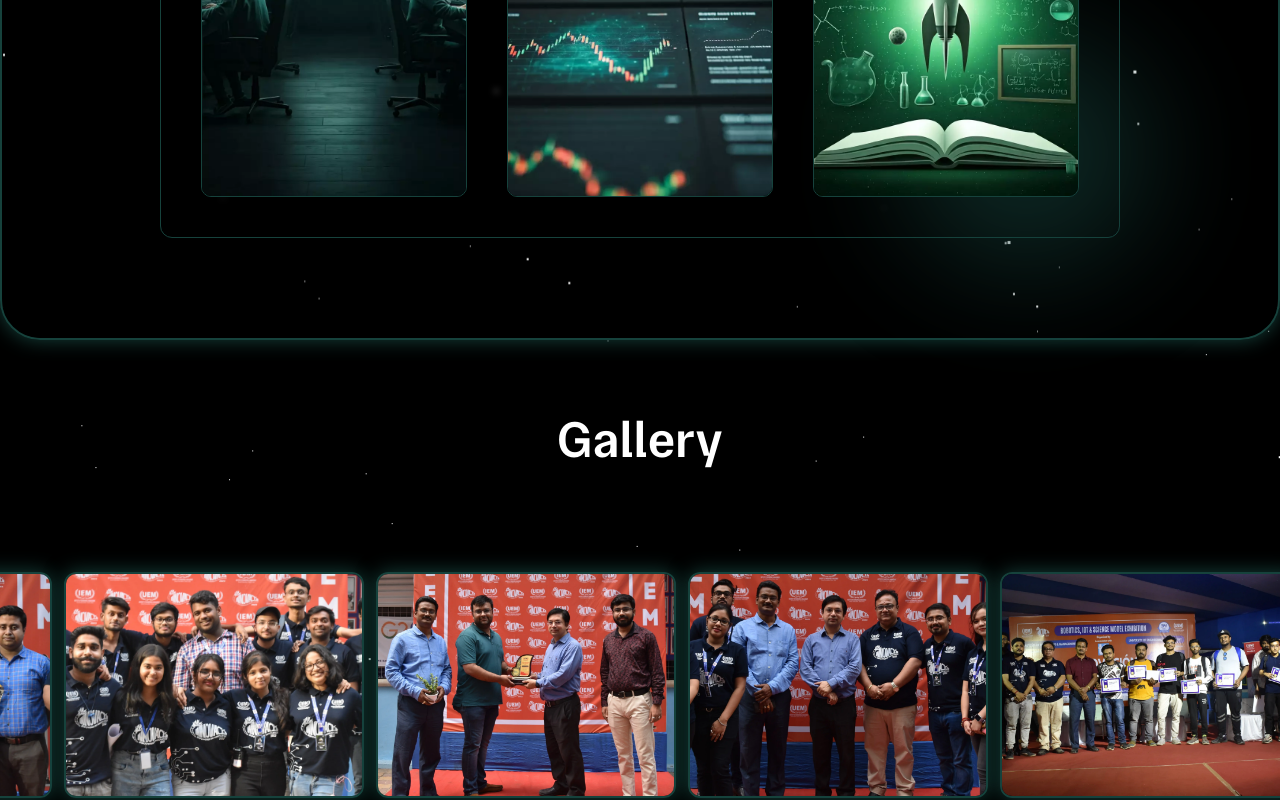
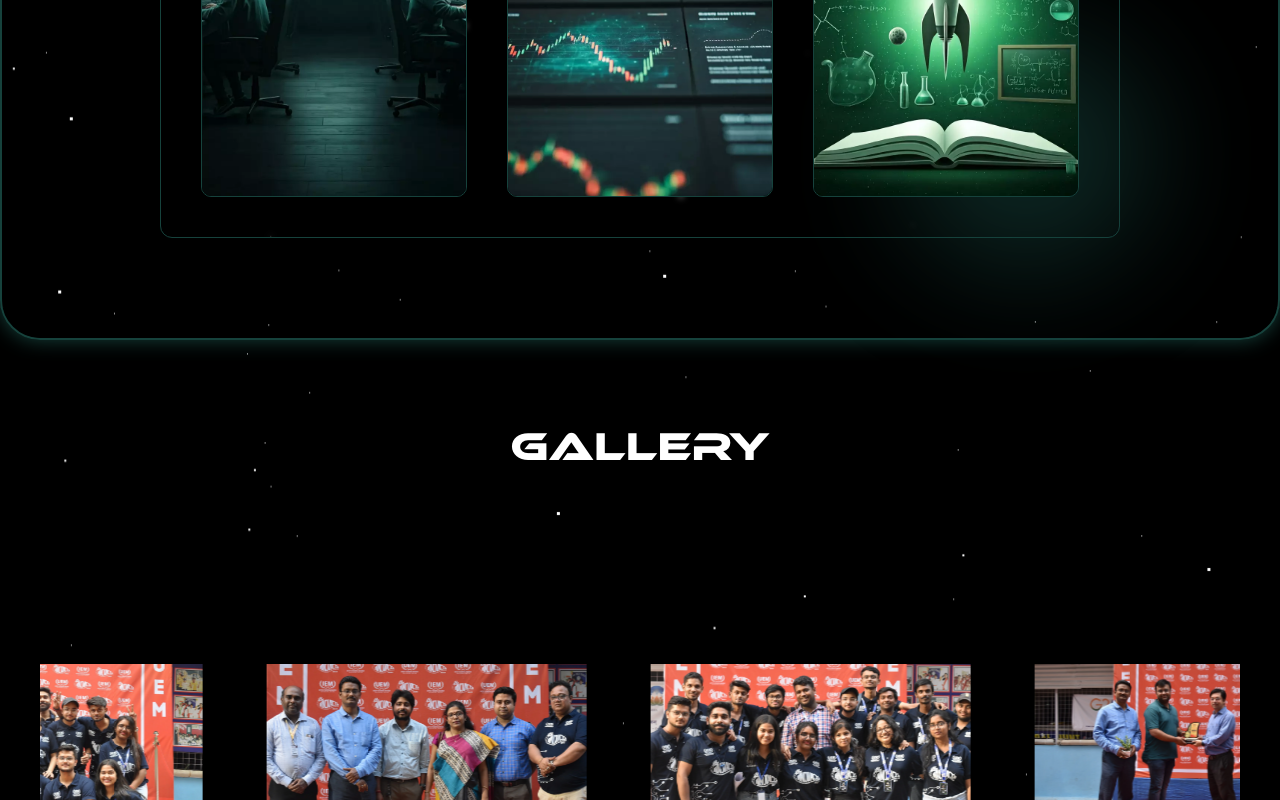
Before and after one commit to subhraneel2005/Innovacion, a Next.js app: page / in a window 1280 px wide. Shown: the part 2000-2800 px from the top of the page. Built offline with nearby package versions, Linux system fonts and the light colour scheme.

Commit message:
Resposive Gallery Done ✅

```diff
--- a/components/Gallery/Gallery.jsx
+++ b/components/Gallery/Gallery.jsx
@@ -1,14 +1,70 @@
-import React from 'react'
-import AppGallery from './AppGallery'
-import WebGallery from './WebGallery'
+import React from 'react';
+import { cn } from "@/lib/utils";
+import Marquee from "@/components/magicui/marquee";
+import StarryBackground from '../StarryBackground/StarryBackground';
+import AppGallery from './AppGallery';
+import WebGallery from './WebGallery';
+
+const images = [
+  "/Gallery/01.webp",
+  "/Gallery/02.webp",
+  "/Gallery/03.webp",
+  "/Gallery/04.webp",
+  "/Gallery/05.webp",
+  "/Gallery/06.webp",
+  "/Gallery/07.webp",
+  "/Gallery/08.webp",
+  "/Gallery/09.webp",
+  "/Gallery/10.webp",
+  "/Gallery/11.webp",
+  "/Gallery/12.webp",
+  "/Gallery/13.webp",
+  "/Gallery/14.webp",
+  "/Gallery/15.webp",
+  "/Gallery/16.webp",
+  "/Gallery/17.webp",
+  "/Gallery/18.webp",
+  "/Gallery/19.webp",
+  "/Gallery/20.webp",
+  "/Gallery/21.webp",
+  "/Gallery/22.webp",
+  "/Gallery/23.webp",
+  "/Gallery/24.webp",
+  "/Gallery/25.webp",
+  "/Gallery/26.webp",
+  "/Gallery/27.webp",
+];
+
+const ReviewCard = ({ img }) => {
+  return (
+    <figure className="h-48 w-48 sm:h-56 sm:w-56 md:h-64 md:w-64 lg:h-80 lg:w-80 relative overflow-hidden rounded-xl mx-2 sm:mx-4 md:mx-6">
+      <div className="flex items-center justify-center h-full w-full ease-in-out">
+        <img
+          src={img}
+          alt="Gallery image"
+          className="object-contain h-full w-full transition-transform duration-300 hover:scale-110"
+        />
+      </div>
+    </figure>
+  );
+};
 
 function Gallery() {
   return (
-    <div id='gallery'>
-      <AppGallery/>
-      <WebGallery/>
+    <div id='gallery' className='min-h-screen w-full relative flex flex-col'>
+      <StarryBackground extraClass={"z-10 -top-[72px] left-0 right-0 bottom-0 bg-[radial-gradient(circle_at_bottom,#000_0%,#000_100%)]"} />
+
+      <div className="relative z-30 h-full flex justify-center items-center flex-col w-full overflow-hidden mx-auto px-2 sm:px-4 md:px-6 lg:px-10 py-8 md:py-12">
+        <h1 className='text-3xl md:text-[2.5rem] font-[Ethnocentric] text-white text-center'>Gallery</h1>
+
+        <Marquee className="h-[60vh] sm:h-[70vh] w-full bg-transparent [--duration:300s] mb-4 z-30 flex items-center">
+          {images.map((image, index) => (
+            <ReviewCard key={index} img={image} />
+          ))}
+        </Marquee>
+      </div>
     </div>
-  )
+  );
 }
 
-export default Gallery
+export default Gallery;
```
